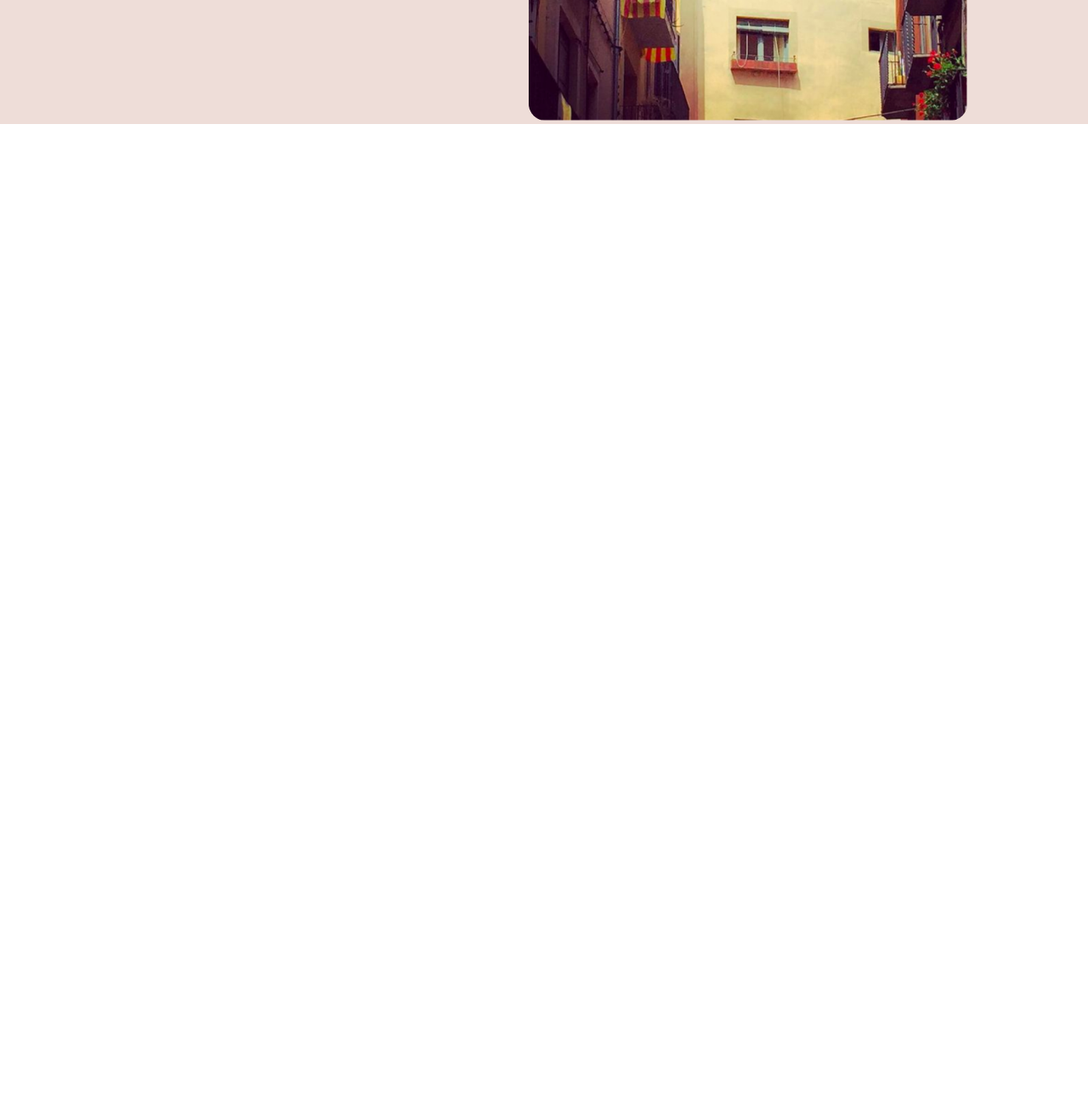
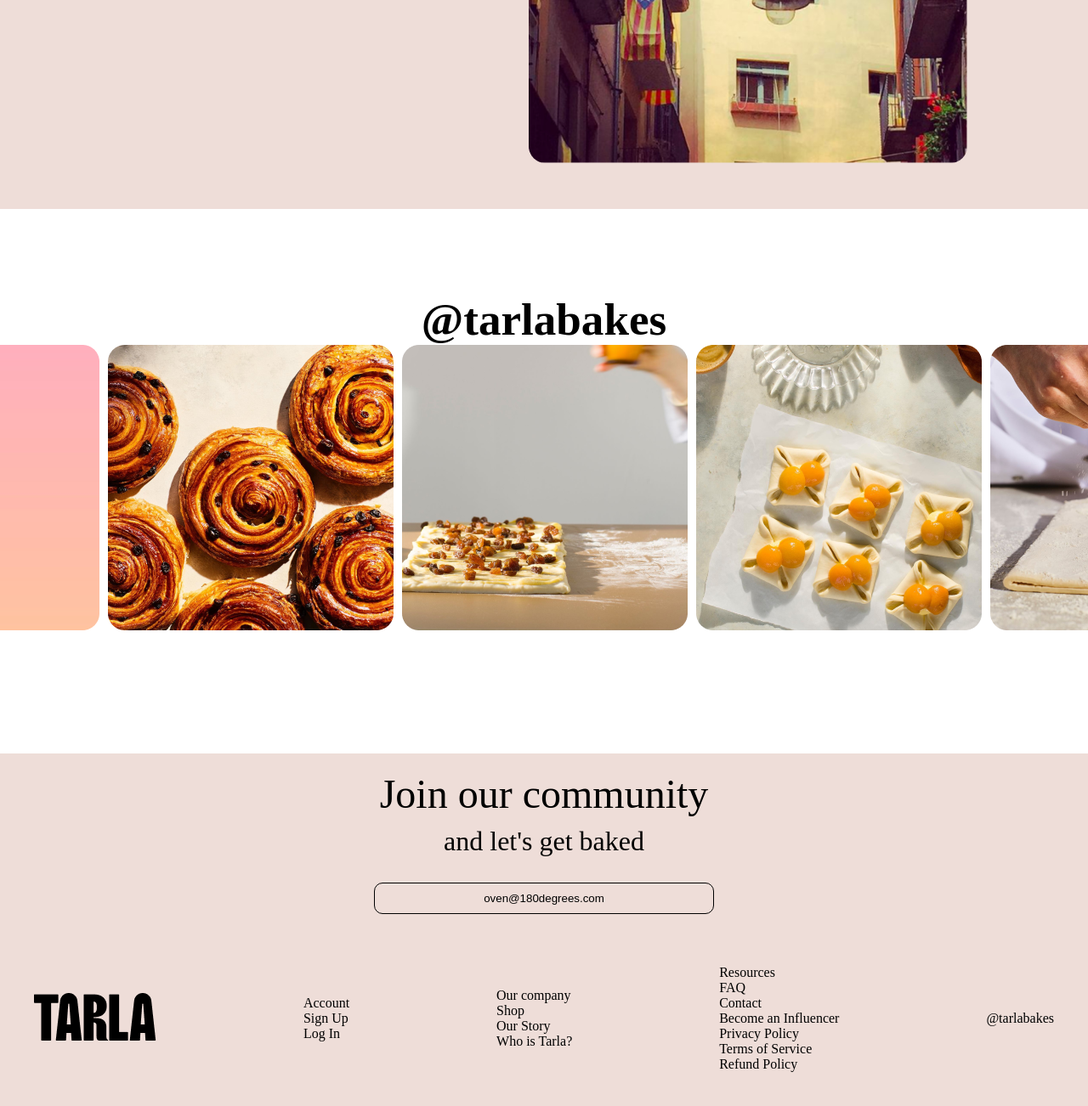
Before and after one commit to Akbarshoh2602/Tarla, a plain HTML site: page index.html in a window 1280 px wide. Shown: the part 5464-6766 px from the top of the page at 85% size. Before the commit the page ends 5610 px from the top, so only its background shows below. Drawn offline with Linux system fonts and the light colour scheme.

Commit message:
finished

```diff
--- a/css/style.css
+++ b/css/style.css
@@ -8,6 +8,7 @@
 
 html {
   scroll-behavior: smooth;
+  /* overflow:hidden; */
 }
 
 .container {
@@ -352,6 +353,7 @@ html {
   display: flex;
   justify-content: center;
   align-items: center;
+  padding: 50px 0;
 }
 
 .more__parent {
@@ -369,17 +371,17 @@ html {
   gap: 80px;
 }
 
-.more__text{
+.more__text {
   width: 400px;
   height: 400px;
   padding: 40px 10px;
 }
 
-.more__text h6{
+.more__text h6 {
   font-weight: 400;
 }
 
-.more__text p{
+.more__text p {
   letter-spacing: 1px;
   font-weight: bold;
 }
@@ -400,3 +402,102 @@ html {
     transition: 0.5s;
   }
 }
+
+/* more section finished */
+
+/* bakes section started */
+
+.bakes {
+  background-color: #fff;
+  /* overflow: hidden; */
+}
+
+.bakes__img {
+  text-align: center;
+  font-size: 4rem;
+  height: 541px;
+  margin-top: 100px;
+}
+
+.bakes__images {
+  display: flex;
+  justify-content: center;
+  align-items: center;
+  gap: 10px;
+}
+
+.bakes__imgages img {
+  width: 200px;
+  height: 200px;
+}
+
+/* bakes section finished */
+/* community section started */
+
+.community {
+  background-color: rgb(238, 221, 216);
+}
+
+.community__wraper {
+  display: flex;
+  justify-content: center;
+  align-items: center;
+}
+
+.community__text {
+  display: flex;
+  justify-content: center;
+  align-items: center;
+  flex-direction: column;
+  gap: 10px;
+  padding: 20px 0;
+}
+
+.community__text h6 {
+  font-size: 3rem;
+  font-weight: 400;
+}
+
+.community__text p {
+  font-size: 2rem;
+  font-weight: 400;
+}
+
+.community__text button {
+  margin-top: 20px;
+  border: solid 1px;
+  border-radius: 10px;
+  padding: 10px 40px;
+  background: transparent;
+  transition: all 0.3s ease;
+  width: 400px;
+
+  &:hover {
+    background-color: rgb(255, 255, 255);
+    cursor: pointer;
+    transform: scale(1.1);
+    transition: 0.5s;
+  }
+}
+
+/* community section finished */
+/* footer section started */
+
+.footer {
+  background-color: rgb(238, 221, 216);
+}
+
+.footer__wrapper{
+  padding: 40px;
+}
+
+.footer__list {
+  display: flex;
+  justify-content: space-between;
+  align-items: center;
+}
+
+
+.footer__list a {
+  color: black;
+}
--- a/index.html
+++ b/index.html
@@ -37,7 +37,7 @@
               </li>
               <li><a href="#shopping">Shop</a></li>
               <li><a href="#story">Our Story</a></li>
-              <li><a href="">Who is Tarla?</a></li>
+              <li><a href="#more">Who is Tarla?</a></li>
             </ul>
             <ul>
               <li><i class="fa-regular fa-user"></i>Login</li>
@@ -261,7 +261,7 @@
 
       <!-- more section started -->
 
-      <section class="more">
+      <section class="more" id="more">
         <div class="container more_wrapper">
           <div class="more__parent">
             <div class="more__child">
@@ -275,7 +275,7 @@
                   very best from the very best, from our Poitou-Charentes butter
                   to our Valrhona chocolate batons.
                 </p>
-                <br><br>
+                <br /><br />
                 <button>Read more</button>
               </div>
             </div>
@@ -287,7 +287,7 @@
                   the Legend of El Tarlà. A young man who brought joy to the
                   isolated citizens of Girona during an outbreak of the plague.
                 </p>
-                <br><br>
+                <br /><br />
                 <button>Read more</button>
               </div>
               <div class="more__img">
@@ -297,6 +297,76 @@
           </div>
         </div>
       </section>
+
+      <!-- more section finished -->
+      <!-- bakes section started -->
+
+      <section class="bakes">
+        <div class="container bakes__img">
+          <h5>@tarlabakes</h5>
+          <div class="bakes__images">
+            <img src="/images/Rectangle (13).png" alt="" />
+            <img src="/images/Rectangle (14).png" alt="" />
+            <img src="/images/Rectangle (15).png" alt="" />
+            <img src="/images/Rectangle (16).png" alt="" />
+            <img src="/images/Rectangle (17).png" alt="" />
+          </div>
+        </div>
+      </section>
+
+      <!-- bakes section finished -->
+      <!-- community section started -->
+
+      <section class="community">
+        <div class="container community__wraper">
+          <div class="community__text">
+            <h6>Join our community</h6>
+            <p>and let's get baked</p>
+            <button>oven@180degrees.com</button>
+          </div>
+        </div>
+      </section>
+
+      <!-- community section finished -->
+      <!-- footer section started -->
+
+      <footer class="footer">
+        <div class="container footer__wrapper">
+          <div class="footer__list">
+            <ul>
+              <li><a href="#"><img src="/images/Combined-Shape.png" alt=""></a></li>
+            </ul>
+            <ul>
+              <li><a href="#">Account</a></li>
+              <li><a href="#">Sign Up</a></li>
+              <li><a href="#">Log In</a></li>
+            </ul>
+            <ul>
+              <li><a href="#">Our company</a></li>
+              <li><a href="#">Shop</a></li>
+              <li><a href="#">Our Story</a></li>
+              <li><a href="#">Who is Tarla?</a></li>
+            </ul>
+            <ul>
+              <li><a href="#">Resources</a></li>
+              <li><a href="#">FAQ</a></li>
+              <li><a href="#">Contact</a></li>
+              <li><a href="#">Become an Influencer</a></li>
+              <li><a href="#">Privacy Policy</a></li>
+              <li><a href="#">Terms of Service</a></li>
+              <li><a href="#">Refund Policy</a></li>
+            </ul>
+            <ul>
+              <li><a href="#">@tarlabakes</a></li>
+              <li><a href="#"></a></li>
+              <li><a href="#"></a></li>
+              <li><a href="#"></a></li>
+              <li><a href="#"></a></li>
+              <li><a href="#"></a></li>
+            </ul>
+          </div>
+        </div>
+      </footer>
     </main>
   </body>
 </html>
```
Also changed, not shown: images/Combined-Shape.png (added), images/Rectangle (13).png (added), images/Rectangle (14).png (added), images/Rectangle (15).png (added), images/Rectangle (16).png (added), images/Rectangle (17).png (added).
